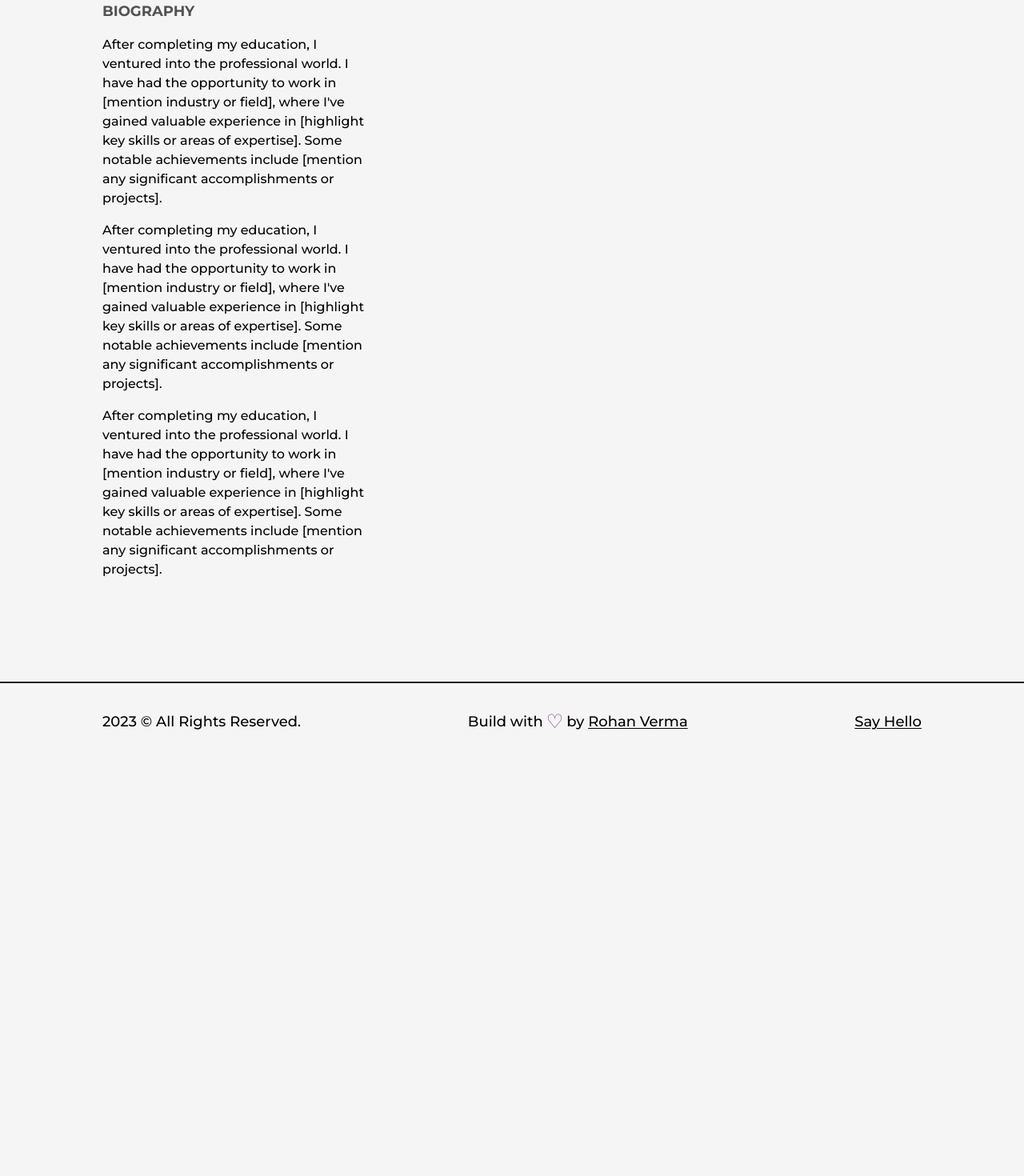
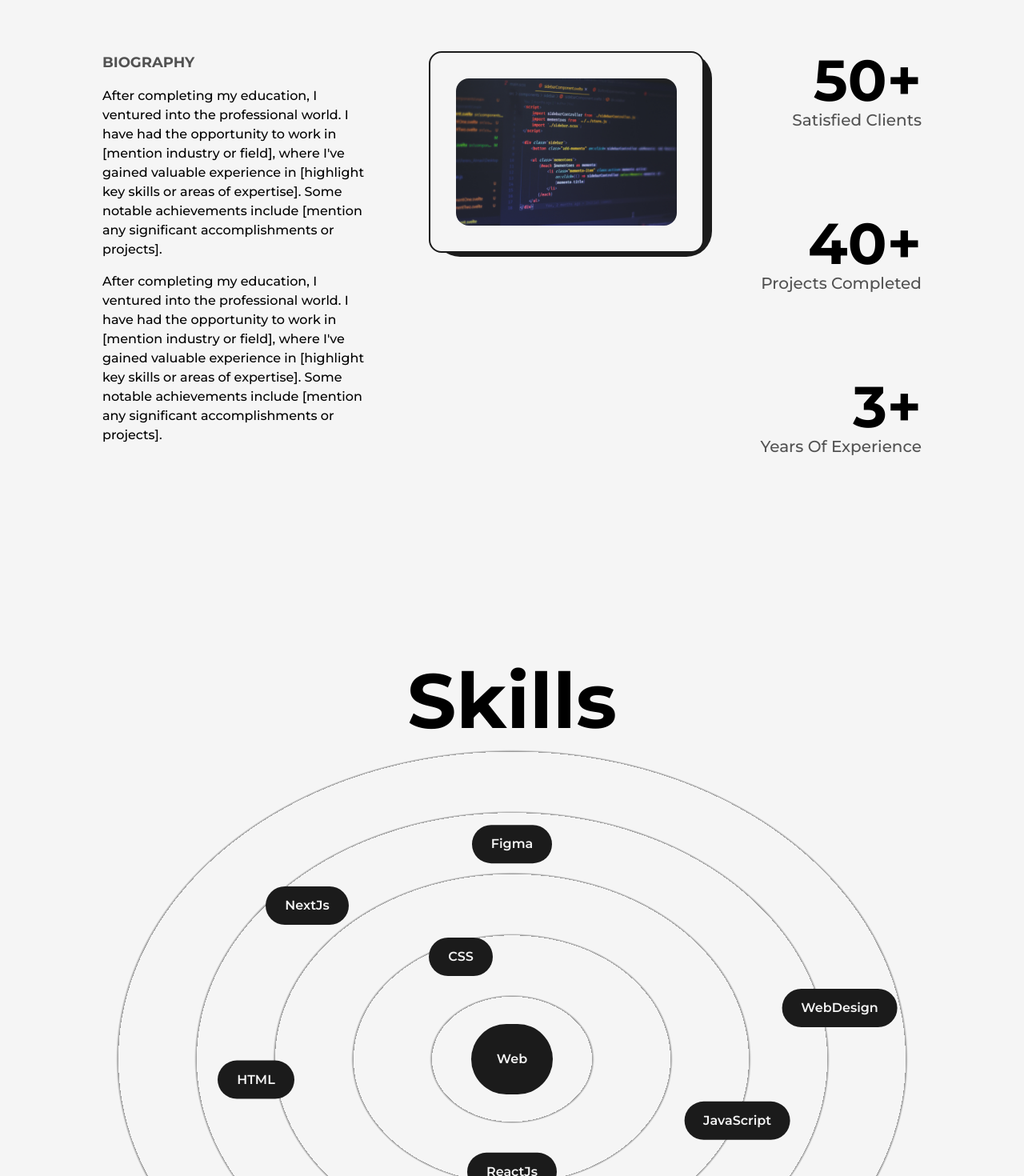
Before and after one commit to 01rohanv/my_portfolio, a Next.js app: page /about in a window 1280 px wide. Shown: the part 360-1830 px from the top of the page at 80% size. Before the commit the page ends 1310 px from the top, so only its background shows below. Built offline with nearby package versions, Linux system fonts and the light colour scheme.

Commit message:
skills component

```diff
--- a/app/about/page.js
+++ b/app/about/page.js
@@ -1,7 +1,35 @@
+"use client";
 import Head from "next/head";
-import React from "react";
+import React, { useEffect, useRef } from "react";
 import AnimatedText from "../components/AnimatedText";
 import Layout from "../components/Layout";
+import Image from "next/image";
+import profilePic from "../../public/images/developing.jpg";
+import { useInView, useMotionValue, useSpring } from "framer-motion";
+import Skills from "../components/Skills";
+
+const AnimatedNumbers = ({ value }) => {
+  const ref = useRef(null);
+  const motionValue = useMotionValue(0);
+  const springValue = useSpring(motionValue, { duration: 3000 });
+  const isInView = useInView(ref, { once: true });
+
+  useEffect(() => {
+    if (isInView) {
+      motionValue.set(value);
+    }
+  }, [isInView, value, motionValue]);
+
+  useEffect(() => {
+    springValue.on("change", (latest) => {
+      if (ref.current && latest.toFixed(0) <= value) {
+        ref.current.textContent = latest.toFixed(0);
+      }
+    });
+  }, [springValue, value]);
+
+  return <span ref={ref}></span>;
+};
 
 const page = () => {
   return (
@@ -12,7 +40,7 @@ const page = () => {
       </Head>
       <main className="flex w-full flex-col items-center justify-center">
         <Layout className="pt-16">
-          <AnimatedText text="Passion Fuels Purpose!" />
+          <AnimatedText text="Passion Fuels Purpose!" className="mb-16" />
           <div className="grid w-full grid-cols-8 gap-16">
             <div className="col-span-3 flex flex-col items-start justify-start">
               <h2 className="mb-4 text-lg font-bold uppercase text-dark/75">
@@ -32,15 +60,43 @@ const page = () => {
                 key skills or areas of expertise]. Some notable achievements
                 include [mention any significant accomplishments or projects].
               </p>
-              <p className="font-medium">
-                After completing my education, I ventured into the professional
-                world. I have had the opportunity to work in [mention industry
-                or field], where I've gained valuable experience in [highlight
-                key skills or areas of expertise]. Some notable achievements
-                include [mention any significant accomplishments or projects].
-              </p>
+            </div>
+            <div className="col-span-3 relative h-max rounded-2xl border-2 border-solid border-dark bg-light p-8">
+              <div className="absolute top-0 -right-3 -z-10 w-[102%] h-[103%] rounded-[2rem] bg-dark" />
+              <Image
+                src={profilePic}
+                alt="Rohan"
+                className="w-full h-auto rounded-2xl"
+              />
+            </div>
+            <div className="col-span-2 flex flex-col items-end justify-between">
+              <div className="flex flex-col items-end justify-center">
+                <span className="inline-block text-7xl font-bold">
+                  <AnimatedNumbers value={50} />+
+                </span>
+                <h2 className="text-xl font-medium capitalize text-dark/75">
+                  satisfied clients
+                </h2>
+              </div>
+              <div className="flex flex-col items-end justify-center">
+                <span className="inline-block text-7xl font-bold">
+                  <AnimatedNumbers value={40} />+
+                </span>
+                <h2 className="text-xl font-medium capitalize text-dark/75">
+                  projects completed
+                </h2>
+              </div>
+              <div className="flex flex-col items-end justify-center">
+                <span className="inline-block text-7xl font-bold">
+                  <AnimatedNumbers value={3} />+
+                </span>
+                <h2 className="text-xl font-medium capitalize text-dark/75">
+                  years of experience
+                </h2>
+              </div>
             </div>
           </div>
+          <Skills />
         </Layout>
       </main>
     </>
--- a/app/components/Navbar.jsx
+++ b/app/components/Navbar.jsx
@@ -10,7 +10,6 @@ import { motion } from "framer-motion";
 
 const CustomLink = ({ href, title, className = "" }) => {
   const pathname = usePathname();
-  console.log(pathname, "pathname");
   return (
     <Link href={href} className={`${className} relative group`}>
       {title}
--- /dev/null
+++ b/app/components/Skills.jsx
@@ -0,0 +1,43 @@
+import React from "react";
+import { motion } from "framer-motion";
+
+const Skill = ({ name, x, y }) => {
+  return (
+    <motion.div
+      className="flex items-center justify-center rounded-full font-semibold bg-dark text-light py-3 px-6 shadow-dark cursor-pointer absolute"
+      whileHover={{ scale: 1.05 }}
+      initial={{ x: 0, y: 0 }}
+      whileInView={{ x: x, y: y }}
+      transition={{ duration: 1.5 }}
+      viewport={{ once: true }}
+    >
+      {name}
+    </motion.div>
+  );
+};
+
+const Skills = () => {
+  return (
+    <>
+      <h2 className="font-bold text-8xl mt-64 w-full text-center">Skills</h2>
+      <div className="w-full h-screen relative flex items-center justify-center rounded-full bg-circularLight">
+        <motion.div
+          className="flex items-center justify-center rounded-full font-semibold bg-dark text-light p-8 shadow-dark cursor-pointer"
+          whileHover={{ scale: 1.05 }}
+        >
+          Web
+        </motion.div>
+        <Skill name="HTML" x="-25vw" y="2vw" />
+        <Skill name="CSS" x="-5vw" y="-10vw" />
+        <Skill name="JavaScript" x="22vw" y="6vw" />
+        <Skill name="ReactJs" x="0vw" y="11vw" />
+        <Skill name="NextJs" x="-20vw" y="-15vw" />
+        <Skill name="WebDesign" x="32vw" y="-5vw" />
+        <Skill name="Figma" x="0vw" y="-21vw" />
+        <Skill name="Tailwind CSS" x="18vw" y="18vw" />
+      </div>
+    </>
+  );
+};
+
+export default Skills;
--- a/tailwind.config.js
+++ b/tailwind.config.js
@@ -21,6 +21,10 @@ module.exports = {
       animation: {
         "spin-slow": "spin 8s linear infinite",
       },
+      backgroundImage: {
+        circularLight:
+          " repeating-radial-gradient(rgba(0,0,0,0.4) 2px, #f5f5f5 5px,#f5f5f5 100px);",
+      },
     },
   },
   plugins: [],
```
